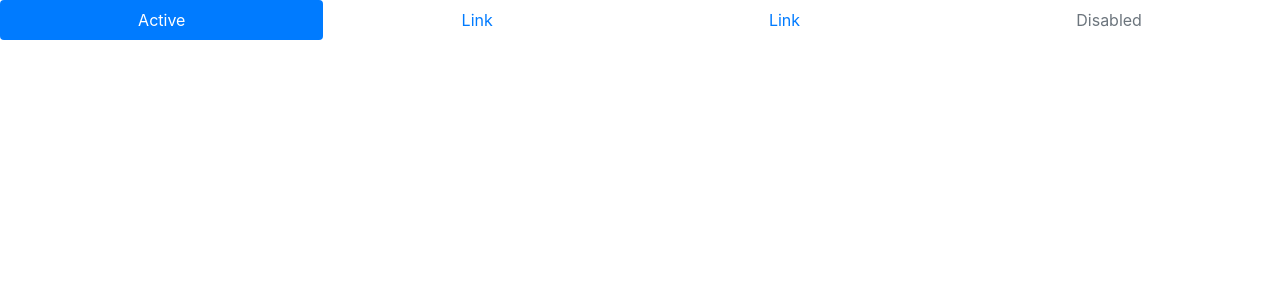
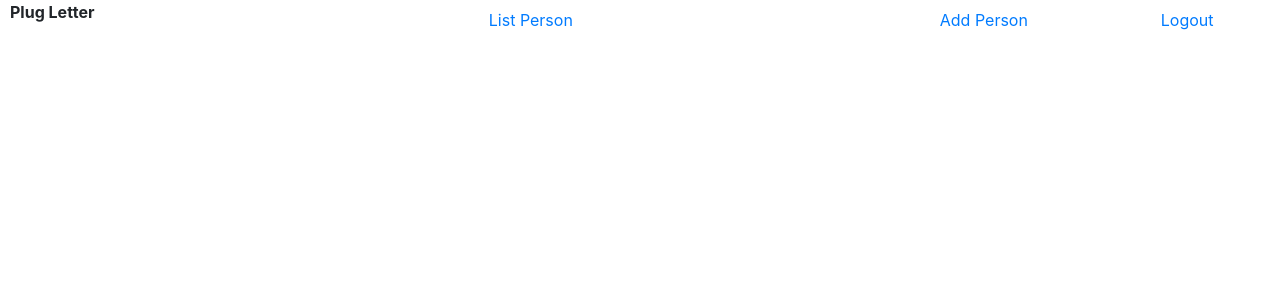
Before and after one commit to Pandu53/Persons_Note, a Vue app: page / in a window 1280 px wide. Shown: the top 300 px of the page. Built offline with nearby package versions, Linux system fonts and the light colour scheme.

Commit message:
edited Navigation bar

```diff
--- a/src/components/NavigationBar.vue
+++ b/src/components/NavigationBar.vue
@@ -1,11 +1,17 @@
 <template>
-  <div>
-    <nav class="nav nav-pills nav-fill">
-      <a class="nav-item nav-link active" href="#">Active</a>
-      <a class="nav-item nav-link" href="#">Link</a>
-      <a class="nav-item nav-link" href="#">Link</a>
-      <a class="nav-item nav-link disabled" href="#">Disabled</a>
-    </nav>
+  <div class="row">
+    <div class="col-2"><span class="nav-title">Plug Letter</span></div>
+    <div class="col-6">
+      <nav class="nav nav-pills nav-fill">
+        <a class="nav-item nav-link" href="#">List Person</a>
+      </nav>
+    </div>
+    <div class="col-4">
+      <nav class="nav nav-pills nav-fill">
+        <a class="nav-item nav-link" href="#">Add Person</a>
+        <a class="nav-item nav-link" href="#">Logout</a>
+      </nav>
+    </div>
   </div>
 </template>
 
@@ -17,3 +23,10 @@ export default {
   },
 };
 </script>
+
+<style  scoped>
+.nav-title {
+  font-weight: bold;
+  margin: 0 10px;
+}
+</style>
```
